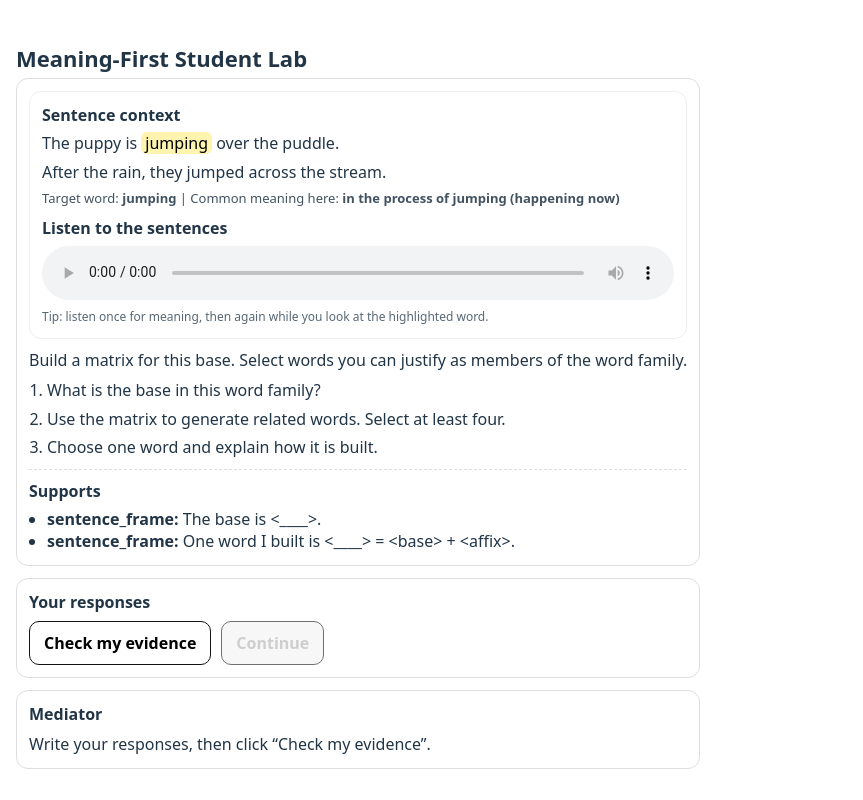
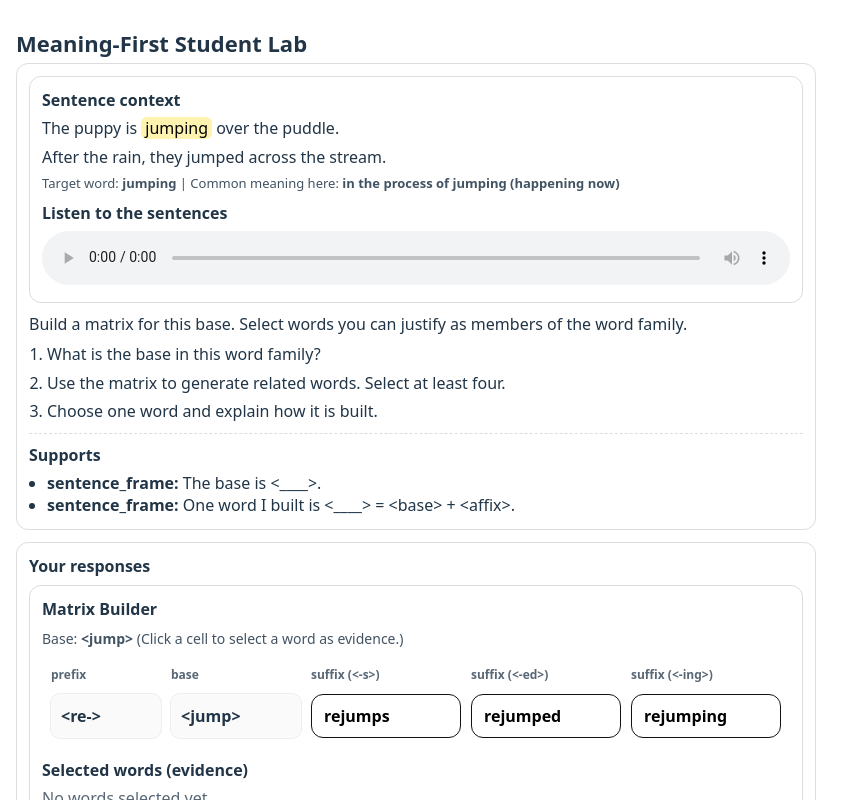
Before and after one commit to Lokahi-Connect/Meaning-First-Student-Lab, a React (Vite) app: page / in a window 1280 px wide. Shown: the top 800 px of the page, without its empty margins (0-863 px from the left). Built offline with nearby package versions, Linux system fonts and the light colour scheme.

Commit message:
Update TaskRunner.tsx

```diff
--- a/src/components/TaskRunner.tsx
+++ b/src/components/TaskRunner.tsx
@@ -1,6 +1,7 @@
 import React from "react";
 import type { Task } from "../data/taskIndex";
 import type { ResponseMap } from "../scoring/scoreV1";
+import { MatrixBuilder } from "./MatrixBuilder";
 
 type Props = {
   task: Task;
@@ -14,6 +15,8 @@ type Props = {
   mediatorTitle?: string;
   mediatorPrompts?: string[];
   canContinue?: boolean;
+
+  showGloss?: boolean;
 };
 
 function escapeRegExp(s: string) {
@@ -21,7 +24,7 @@ function escapeRegExp(s: string) {
 }
 
 function HighlightedSentence({ sentence, target }: { sentence: string; target: string }) {
-  const t = target.trim();
+  const t = (target || "").trim();
   if (!t) return <span>{sentence}</span>;
 
   const re = new RegExp(`(${escapeRegExp(t)})`, "gi");
@@ -34,11 +37,7 @@ function HighlightedSentence({ sentence, target }: { sentence: string; target: s
         return isMatch ? (
           <mark
             key={i}
-            style={{
-              padding: "0 4px",
-              borderRadius: 6,
-              background: "#fff3b0"
-            }}
+            style={{ padding: "0 4px", borderRadius: 6, background: "#fff3b0" }}
           >
             {p}
           </mark>
@@ -60,45 +59,70 @@ export function TaskRunner({
   mediatorTitle,
   mediatorPrompts,
   canContinue,
+  showGloss = true,
 }: Props) {
   const fields = task.response.fields || [];
-  const sentences = task.context?.sentences || [];
-  const targetWord = task.context?.target_word || "";
+
+  // Supports both:
+  // - context.sentences (new)
+  // - context.sentence (old)
+  const ctx: any = (task as any).context || {};
+  const sentences: string[] = Array.isArray(ctx.sentences)
+    ? ctx.sentences
+    : typeof ctx.sentence === "string"
+      ? [ctx.sentence]
+      : [];
+
+  const targetWord = ctx.target_word || "";
+  const gloss = ctx.gloss || "";
+  const audio = ctx.audio;
+
+  // Matrix selected storage
+  const matrixSelected: string[] = (() => {
+    try {
+      return JSON.parse((responses as any).matrix_selected || "[]");
+    } catch {
+      return [];
+    }
+  })();
 
   return (
     <div style={{ maxWidth: 860, margin: "0 auto", padding: 16, lineHeight: 1.4 }}>
       <h1 style={{ fontSize: 22, marginBottom: 8 }}>Meaning-First Student Lab</h1>
 
       <div style={{ display: "grid", gridTemplateColumns: "1fr", gap: 12 }}>
+        {/* Prompt + sentence-first context */}
         <div style={{ padding: 12, border: "1px solid #ddd", borderRadius: 12 }}>
-          {/* Sentence-first context block */}
-          <div style={{ padding: 12, border: "1px solid #eee", borderRadius: 12, marginBottom: 10 }}>
+          {sentences.length ? (
+            <div style={{ padding: 12, border: "1px solid #ddd", borderRadius: 12, marginBottom: 10 }}>
               <div style={{ fontWeight: 800, marginBottom: 6 }}>Sentence context</div>
 
-            {sentences.map((s: string, idx: number) => (
+              {sentences.map((s, idx) => (
                 <div key={idx} style={{ fontSize: 16, marginBottom: 6 }}>
                   <HighlightedSentence sentence={s} target={targetWord} />
                 </div>
               ))}
 
               <div style={{ fontSize: 13, opacity: 0.85, marginTop: 6 }}>
-              Target word: <strong>{task.context.target_word}</strong>
-              {"  "} | {"  "}
-              Common meaning here: <strong>{task.context.gloss}</strong>
+                Target word: <strong>{targetWord}</strong>
+                {showGloss && gloss ? (
+                  <>
+                    {" "}
+                    | Common meaning here: <strong>{gloss}</strong>
+                  </>
+                ) : null}
               </div>
 
-            {task.context.audio?.src ? (
+              {audio?.src ? (
                 <div style={{ marginTop: 10 }}>
                   <div style={{ fontWeight: 700, marginBottom: 6 }}>
-                  {task.context.audio.caption || "Listen"}
+                    {audio.caption || "Listen"}
                   </div>
-                <audio controls src={task.context.audio.src} style={{ width: "100%" }} />
-                <div style={{ fontSize: 12, opacity: 0.75, marginTop: 4 }}>
-                  Tip: listen once for meaning, then again while you look at the highlighted word.
-                </div>
+                  <audio controls src={audio.src} style={{ width: "100%" }} />
                 </div>
               ) : null}
             </div>
+          ) : null}
 
           <div style={{ fontSize: 16, marginBottom: 8 }}>{task.prompts.stem}</div>
 
@@ -124,22 +148,43 @@ export function TaskRunner({
           ) : null}
         </div>
 
+        {/* Responses */}
         <div style={{ padding: 12, border: "1px solid #ddd", borderRadius: 12 }}>
           <div style={{ fontWeight: 800, marginBottom: 8 }}>Your responses</div>
 
-          {fields.map((f) => (
+          {/* ✅ Matrix builder renders HERE when the task mode is matrix_builder */}
+          {task.response.mode === "matrix_builder" ? (
+            <MatrixBuilder
+              base={task.targets.base}
+              prefixes={task.targets.prefixes || []}
+              suffixes={task.targets.suffixes || []}
+              selected={matrixSelected}
+              onChangeSelected={(next) =>
+                setResponses({
+                  ...responses,
+                  matrix_selected: JSON.stringify(next),
+                  family: next.join(", ")
+                })
+              }
+            />
+          ) : null}
+
+          {/* Textareas only for non-matrix tasks */}
+          {task.response.mode !== "matrix_builder"
+            ? fields.map((f) => (
                 <div key={f.id} style={{ marginBottom: 10 }}>
                   <label style={{ display: "block", fontWeight: 700, marginBottom: 4 }}>
                     {f.label}
                   </label>
                   <textarea
-                value={responses[f.id] || ""}
+                    value={(responses as any)[f.id] || ""}
                     onChange={(e) => setResponses({ ...responses, [f.id]: e.target.value })}
                     rows={3}
                     style={{ width: "100%", padding: 10, borderRadius: 10, border: "1px solid #ccc" }}
                   />
                 </div>
-          ))}
+              ))
+            : null}
 
           <div style={{ display: "flex", gap: 10 }}>
             <button
@@ -176,6 +221,7 @@ export function TaskRunner({
           {statusText ? <div style={{ marginTop: 10 }}>{statusText}</div> : null}
         </div>
 
+        {/* Mediator */}
         <div style={{ padding: 12, border: "1px solid #ddd", borderRadius: 12 }}>
           <div style={{ fontWeight: 800, marginBottom: 8 }}>{mediatorTitle || "Mediator"}</div>
           {mediatorPrompts?.length ? (
```
Lines whose indentation alone changed are shown as unchanged.
